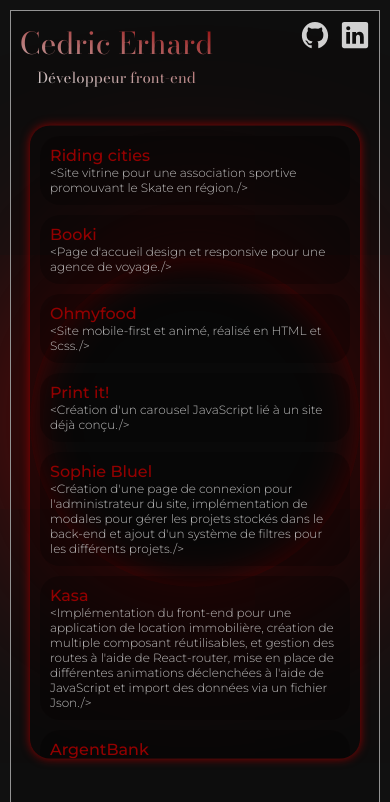
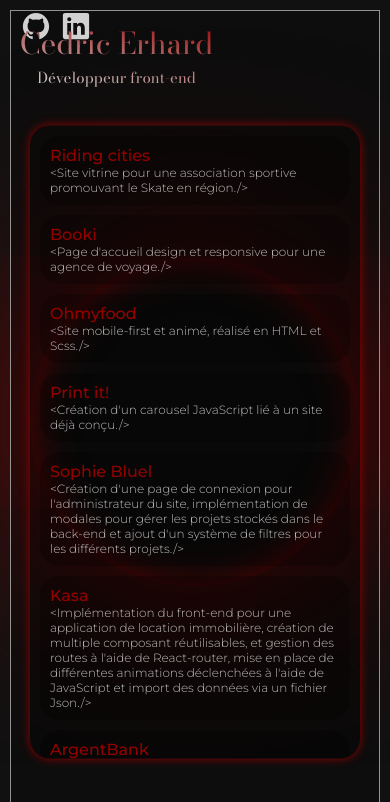
Before and after one commit to C05n/Portfolio, a Next.js app: page / in a window 390 px wide. Shown: the top 802 px of the page. Built offline with nearby package versions, Linux system fonts and the light colour scheme.

Commit message:
Refactor profiles container styles
Removed fixed positioning for profiles container and adjusted responsive styles.

```diff
--- a/src/components/profiles/profiles.module.css
+++ b/src/components/profiles/profiles.module.css
@@ -1,7 +1,4 @@
 .profiles_container {
-   position: fixed;
-   bottom: calc(var(--pad) * 2);
-   right: calc(var(--pad) * 2);
    display: flex;
    flex-direction: row;
    gap: 20px;
@@ -16,9 +13,6 @@
 }
 @media ( max-width: 991px) {
    .profiles_container {
-      bottom: inherit;
-      top: calc(var(--pad_responsive) *2);
-      right: calc(var(--pad_responsive) *2);
       gap: 10px;
       .profiles_container_icon {
          height: 30px;
```
